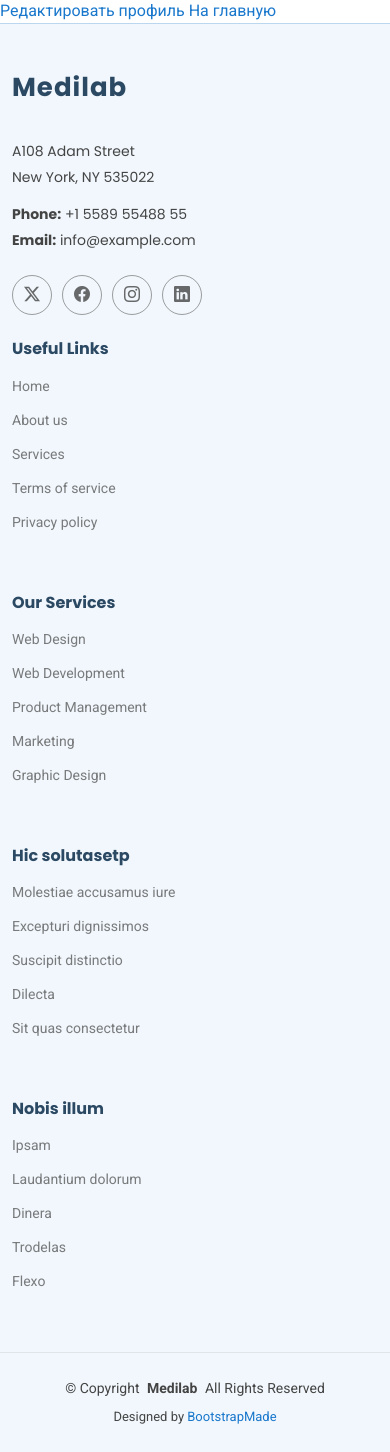
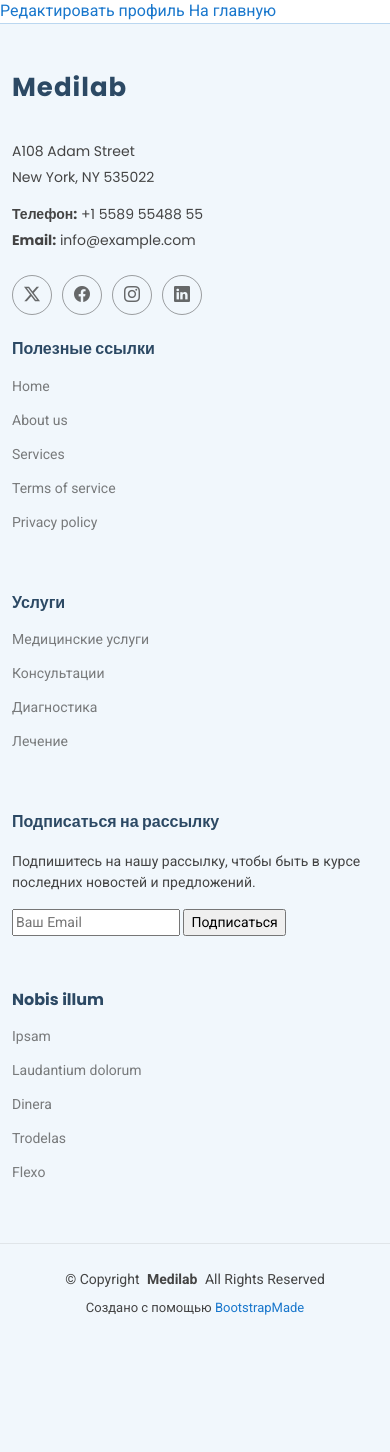
Before and after one commit to aruytehno/getmed.pro, a Django app: page /account/ in a window 390 px wide. Shown: the part 413-1865 px from the top of the page. After the commit the page ends 1728 px from the top, so only its background shows below. Run offline with Django 5.2, Linux system fonts and the light colour scheme; the visitor is signed in with stand-in values (Sample User, id 1); data comes from the database, SQL or seed files in the repository; some libraries are stand-ins or nearby versions.

Commit message:
Перевёл базовый шаблон

```diff
--- a/get_med/users/templates/base.html
+++ b/get_med/users/templates/base.html
@@ -65,29 +65,29 @@
 
         <nav id="navmenu" class="navmenu">
           <ul>
-            <li><a href="{% url 'home' %}#hero" class="active">Home<br></a></li>
-            <li><a href="{% url 'home' %}#about">About</a></li>
-            <li><a href="{% url 'home' %}#services">Services</a></li>
-            <li><a href="{% url 'home' %}#departments">Departments</a></li>
-            <li><a href="{% url 'home' %}#doctors">Doctors</a></li>
-            <li class="dropdown"><a href="#"><span>Dropdown</span> <i class="bi bi-chevron-down toggle-dropdown"></i></a>
+            <li><a href="{% url 'home' %}#hero" class="active">Главная<br></a></li>
+            <li><a href="{% url 'home' %}#about">О нас</a></li>
+            <li><a href="{% url 'home' %}#services">Услуги</a></li>
+            <li><a href="{% url 'home' %}#departments">Отделения</a></li>
+            <li><a href="{% url 'home' %}#doctors">Врачи</a></li>
+            <li class="dropdown"><a href="#"><span>Выпадающий список</span> <i class="bi bi-chevron-down toggle-dropdown"></i></a>
               <ul>
-                <li><a href="{% url 'home' %}#">Dropdown 1</a></li>
-                <li class="dropdown"><a href="#"><span>Deep Dropdown</span> <i class="bi bi-chevron-down toggle-dropdown"></i></a>
+                <li><a href="{% url 'home' %}#">Выпадающий список 1</a></li>
+                <li class="dropdown"><a href="#"><span>Глубокий выпадающий список</span> <i class="bi bi-chevron-down toggle-dropdown"></i></a>
                   <ul>
-                    <li><a href="#">Deep Dropdown 1</a></li>
-                    <li><a href="#">Deep Dropdown 2</a></li>
-                    <li><a href="#">Deep Dropdown 3</a></li>
-                    <li><a href="#">Deep Dropdown 4</a></li>
-                    <li><a href="#">Deep Dropdown 5</a></li>
+                    <li><a href="#">Глубокий выпадающий список 1</a></li>
+                    <li><a href="#">Глубокий выпадающий список 2</a></li>
+                    <li><a href="#">Глубокий выпадающий список 3</a></li>
+                    <li><a href="#">Глубокий выпадающий список 4</a></li>
+                    <li><a href="#">Глубокий выпадающий список 5</a></li>
                   </ul>
                 </li>
-                <li><a href="#">Dropdown 2</a></li>
-                <li><a href="#">Dropdown 3</a></li>
-                <li><a href="#">Dropdown 4</a></li>
+                <li><a href="#">Выпадающий список 2</a></li>
+                <li><a href="#">Выпадающий список 3</a></li>
+                <li><a href="#">Выпадающий список 4</a></li>
               </ul>
             </li>
-            <li><a href="#contact">Contact</a></li>
+            <li><a href="#contact">Контакты</a></li>
             {% if user.is_authenticated %}
                 <li><a href="{% url 'account' %}">Личный кабинет</a></li>
                 <li>
@@ -104,7 +104,7 @@
           <i class="mobile-nav-toggle d-xl-none bi bi-list"></i>
         </nav>
 
-        <a class="cta-btn d-none d-sm-block" href="#appointment">Make an Appointment</a>
+        <a class="cta-btn d-none d-sm-block" href="#appointment">Записаться на приём</a>
 
       </div>
 
@@ -129,7 +129,7 @@
           <div class="footer-contact pt-3">
             <p>A108 Adam Street</p>
             <p>New York, NY 535022</p>
-            <p class="mt-3"><strong>Phone:</strong> <span>+1 5589 55488 55</span></p>
+            <p class="mt-3"><strong>Телефон:</strong> <span>+1 5589 55488 55</span></p>
             <p><strong>Email:</strong> <span>info@example.com</span></p>
           </div>
           <div class="social-links d-flex mt-4">
@@ -141,7 +141,7 @@
         </div>
 
         <div class="col-lg-2 col-md-3 footer-links">
-          <h4>Useful Links</h4>
+          <h4>Полезные ссылки</h4>
           <ul>
             <li><a href="#">Home</a></li>
             <li><a href="#">About us</a></li>
@@ -152,25 +152,22 @@
         </div>
 
         <div class="col-lg-2 col-md-3 footer-links">
-          <h4>Our Services</h4>
+          <h4>Услуги</h4>
           <ul>
-            <li><a href="#">Web Design</a></li>
-            <li><a href="#">Web Development</a></li>
-            <li><a href="#">Product Management</a></li>
-            <li><a href="#">Marketing</a></li>
-            <li><a href="#">Graphic Design</a></li>
+            <li><a href="#">Медицинские услуги</a></li>
+            <li><a href="#">Консультации</a></li>
+            <li><a href="#">Диагностика</a></li>
+            <li><a href="#">Лечение</a></li>
           </ul>
         </div>
 
         <div class="col-lg-2 col-md-3 footer-links">
-          <h4>Hic solutasetp</h4>
-          <ul>
-            <li><a href="#">Molestiae accusamus iure</a></li>
-            <li><a href="#">Excepturi dignissimos</a></li>
-            <li><a href="#">Suscipit distinctio</a></li>
-            <li><a href="#">Dilecta</a></li>
-            <li><a href="#">Sit quas consectetur</a></li>
-          </ul>
+          <h4>Подписаться на рассылку</h4>
+          <p>Подпишитесь на нашу рассылку, чтобы быть в курсе последних новостей и предложений.</p>
+          <form action="" method="post">
+            <input type="email" name="email" placeholder="Ваш Email" required>
+            <input type="submit" value="Подписаться">
+          </form>
         </div>
 
         <div class="col-lg-2 col-md-3 footer-links">
@@ -194,7 +191,7 @@
         <!-- You can delete the links only if you've purchased the pro version. -->
         <!-- Licensing information: https://bootstrapmade.com/license/ -->
         <!-- Purchase the pro version with working PHP/AJAX contact form: [buy-url] -->
-        Designed by <a href="https://bootstrapmade.com/">BootstrapMade</a>
+        Создано с помощью <a href="https://bootstrapmade.com/">BootstrapMade</a>
       </div>
     </div>
 
```
Also changed, not shown: README.md. Lines whose indentation alone changed are shown as unchanged.
